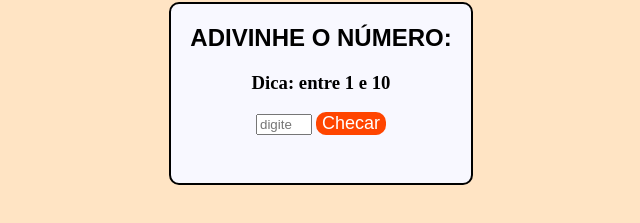
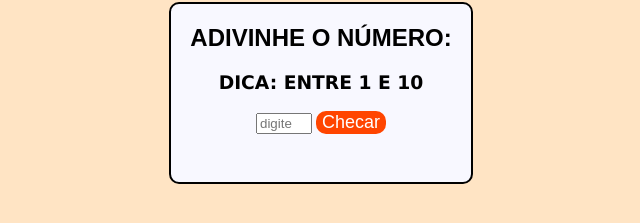
Before and after one commit to VinyPeppe2/javaScriptCodes, a plain HTML site: page index.html in a window 1280 px wide. Shown: the part 121-344 px from the top of the page, without its empty margins (319-959 px from the left). Drawn offline with Linux system fonts and the light colour scheme.

Commit message:
Update style.css
Add style h3

```diff
--- a/style.css
+++ b/style.css
@@ -19,6 +19,11 @@ h1{
 h2{
     text-transform:uppercase;
     font-family:Arial, Verdana, sans-serif;
+}
+
+h3{
+    text-transform:uppercase;
+    font-family:Verdana, sans-serif, Arial;
 }
 #bcheck{
     border:none;
```
